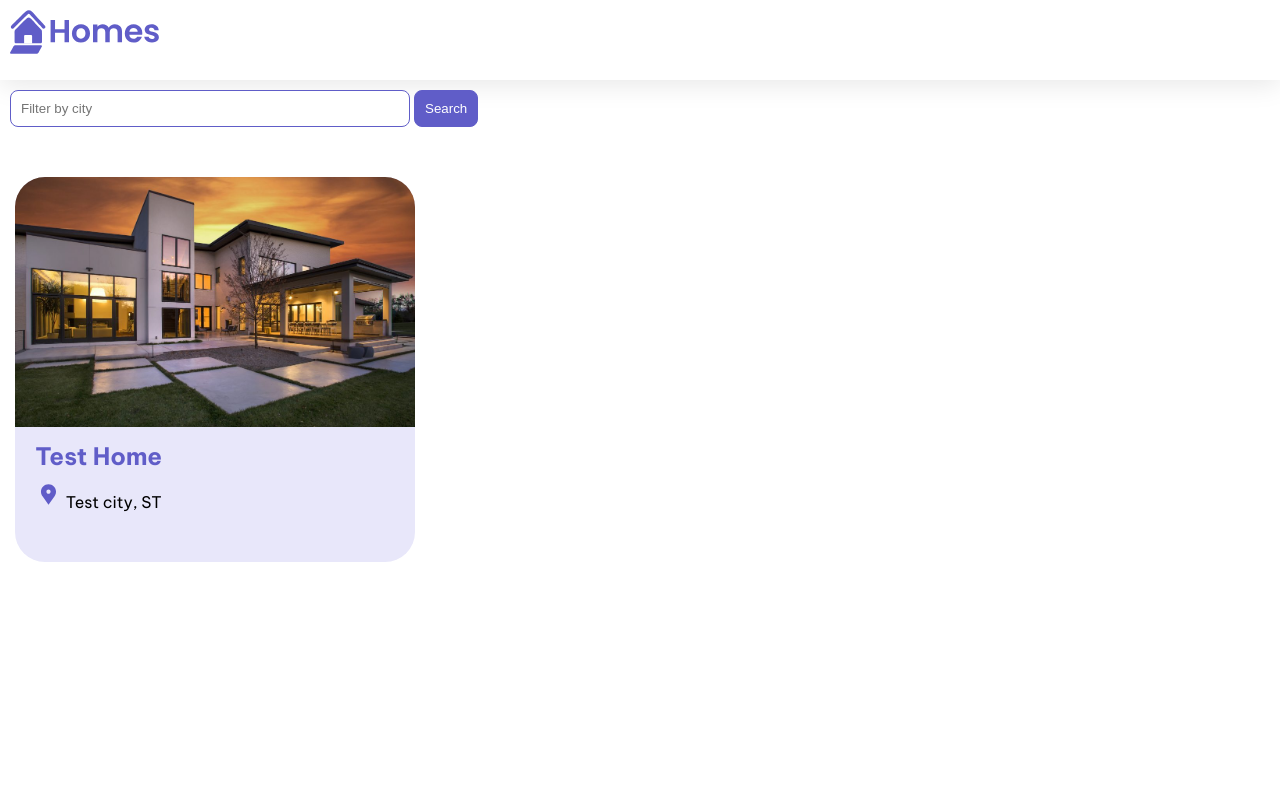
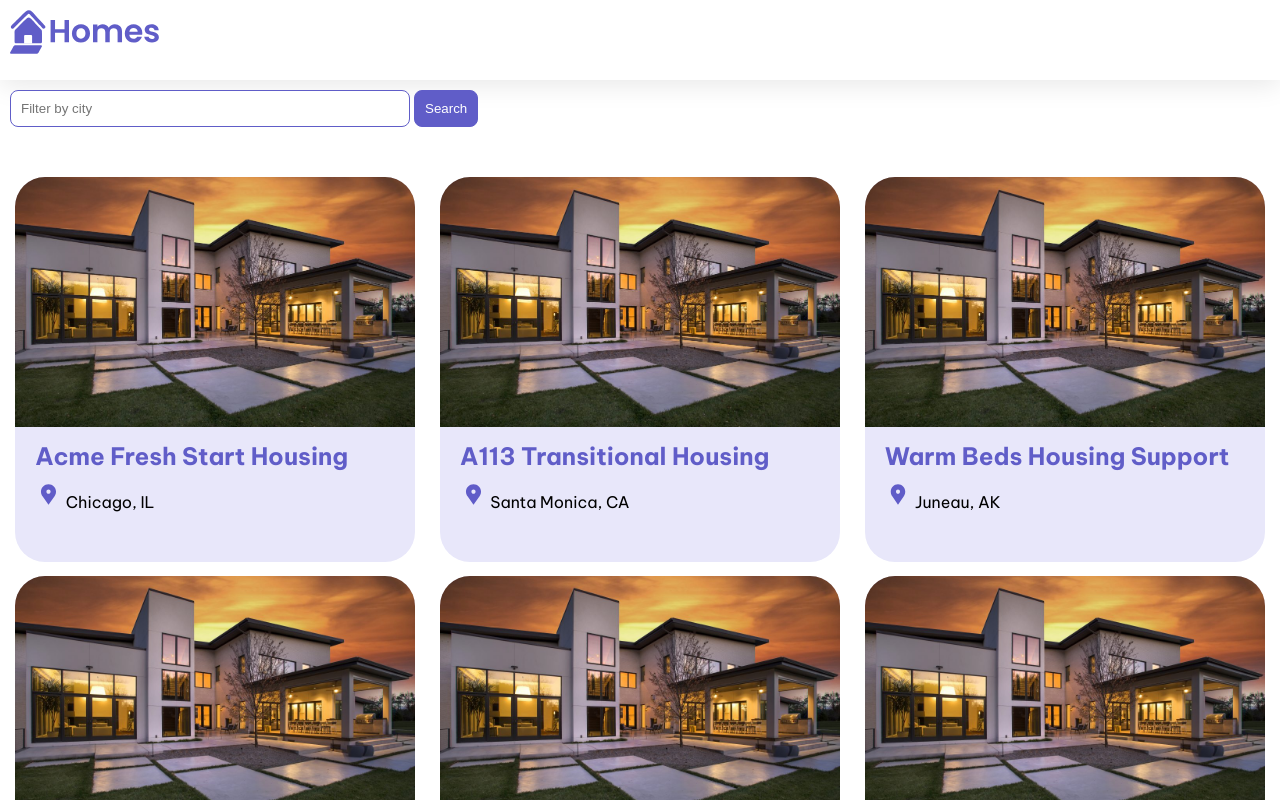
Before and after one commit to huydt7702/angular_first_app, an Angular app: page / in a window 1280 px wide. Shown: the top 800 px of the page. Built offline with nearby package versions, Linux system fonts and the light colour scheme.

Commit message:
Use *ngFor in templates

```diff
--- a/src/app/home/home.component.ts
+++ b/src/app/home/home.component.ts
@@ -15,20 +15,103 @@
     </section>
     <section class="results">
       <app-housing-location
+        *ngFor="let housingLocation of housingLocationList"
         [housingLocation]="housingLocation"
       ></app-housing-location>
     </section>`,
   styleUrls: ['./home.component.css'],
 })
 export class HomeComponent {
-  housingLocation: HousingLocation = {
-    id: 9999,
-    name: 'Test Home',
-    city: 'Test city',
-    state: 'ST',
-    photo: 'assets/home.jpg',
-    availableUnits: 99,
-    wifi: true,
-    laundry: false,
-  };
+  housingLocationList: HousingLocation[] = [
+    {
+      id: 0,
+      name: 'Acme Fresh Start Housing',
+      city: 'Chicago',
+      state: 'IL',
+      photo: '/assets/home.jpg',
+      availableUnits: 4,
+      wifi: true,
+      laundry: true,
+    },
+    {
+      id: 1,
+      name: 'A113 Transitional Housing',
+      city: 'Santa Monica',
+      state: 'CA',
+      photo: '/assets/home.jpg',
+      availableUnits: 0,
+      wifi: false,
+      laundry: true,
+    },
+    {
+      id: 2,
+      name: 'Warm Beds Housing Support',
+      city: 'Juneau',
+      state: 'AK',
+      photo: '/assets/home.jpg',
+      availableUnits: 1,
+      wifi: false,
+      laundry: false,
+    },
+    {
+      id: 3,
+      name: 'Homesteady Housing',
+      city: 'Chicago',
+      state: 'IL',
+      photo: '/assets/home.jpg',
+      availableUnits: 1,
+      wifi: true,
+      laundry: false,
+    },
+    {
+      id: 4,
+      name: 'Happy Homes Group',
+      city: 'Gary',
+      state: 'IN',
+      photo: '/assets/home.jpg',
+      availableUnits: 1,
+      wifi: true,
+      laundry: false,
+    },
+    {
+      id: 5,
+      name: 'Hopeful Apartment Group',
+      city: 'Oakland',
+      state: 'CA',
+      photo: '/assets/home.jpg',
+      availableUnits: 2,
+      wifi: true,
+      laundry: true,
+    },
+    {
+      id: 6,
+      name: 'Seriously Safe Towns',
+      city: 'Oakland',
+      state: 'CA',
+      photo: '/assets/home.jpg',
+      availableUnits: 5,
+      wifi: true,
+      laundry: true,
+    },
+    {
+      id: 7,
+      name: 'Hopeful Housing Solutions',
+      city: 'Oakland',
+      state: 'CA',
+      photo: '/assets/home.jpg',
+      availableUnits: 2,
+      wifi: true,
+      laundry: true,
+    },
+    {
+      id: 8,
+      name: 'Seriously Safe Towns',
+      city: 'Oakland',
+      state: 'CA',
+      photo: '/assets/home.jpg',
+      availableUnits: 10,
+      wifi: false,
+      laundry: false,
+    },
+  ];
 }
```
